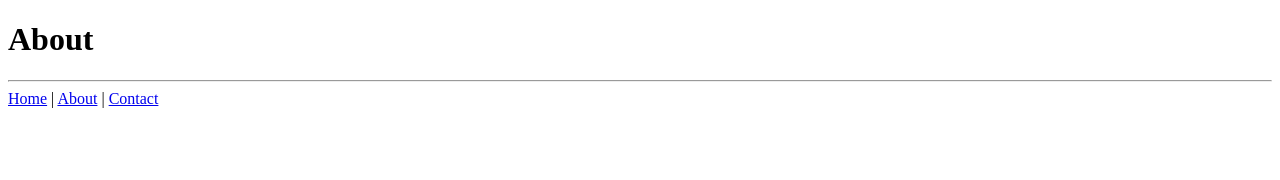
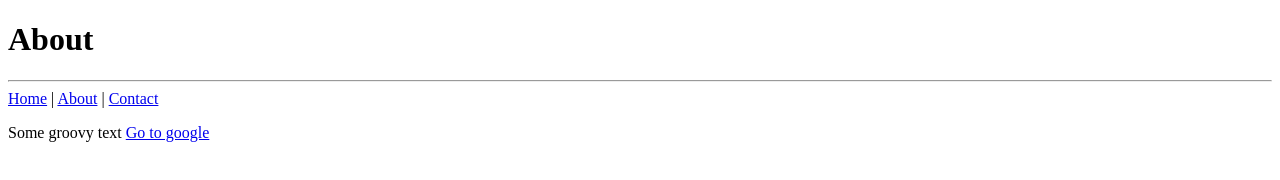
Before and after one commit to RickMoun83/learn_code, a plain HTML site: page About.html in a window 1280 px wide. Drawn offline with Linux system fonts and the light colour scheme.

Commit message:
pages are unique

```diff
--- a/About.html
+++ b/About.html
@@ -6,6 +6,8 @@
         <h1>About</h1>
         <hr>
         <a href="Home.html">Home</a> | <a href="About.html">About</a> | <a href="Contact.html">Contact</a>
+
+        <p> Some groovy text <a href="https://www.google.com">Go to google</a></p>
 
 
 
```
Also changed, not shown: Contact.html (+1 -1 lines), Home.html (+1 -1 lines).
